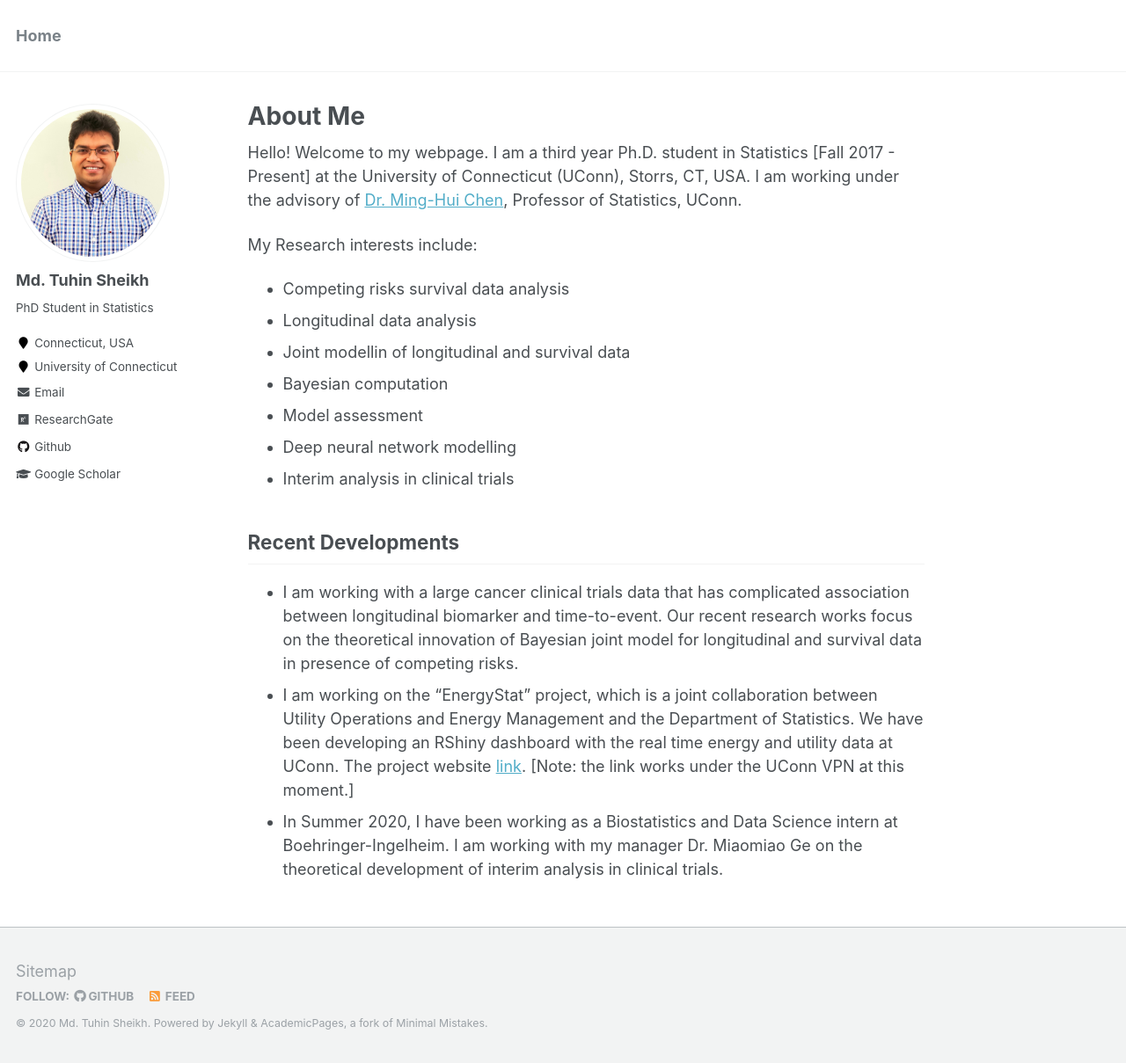
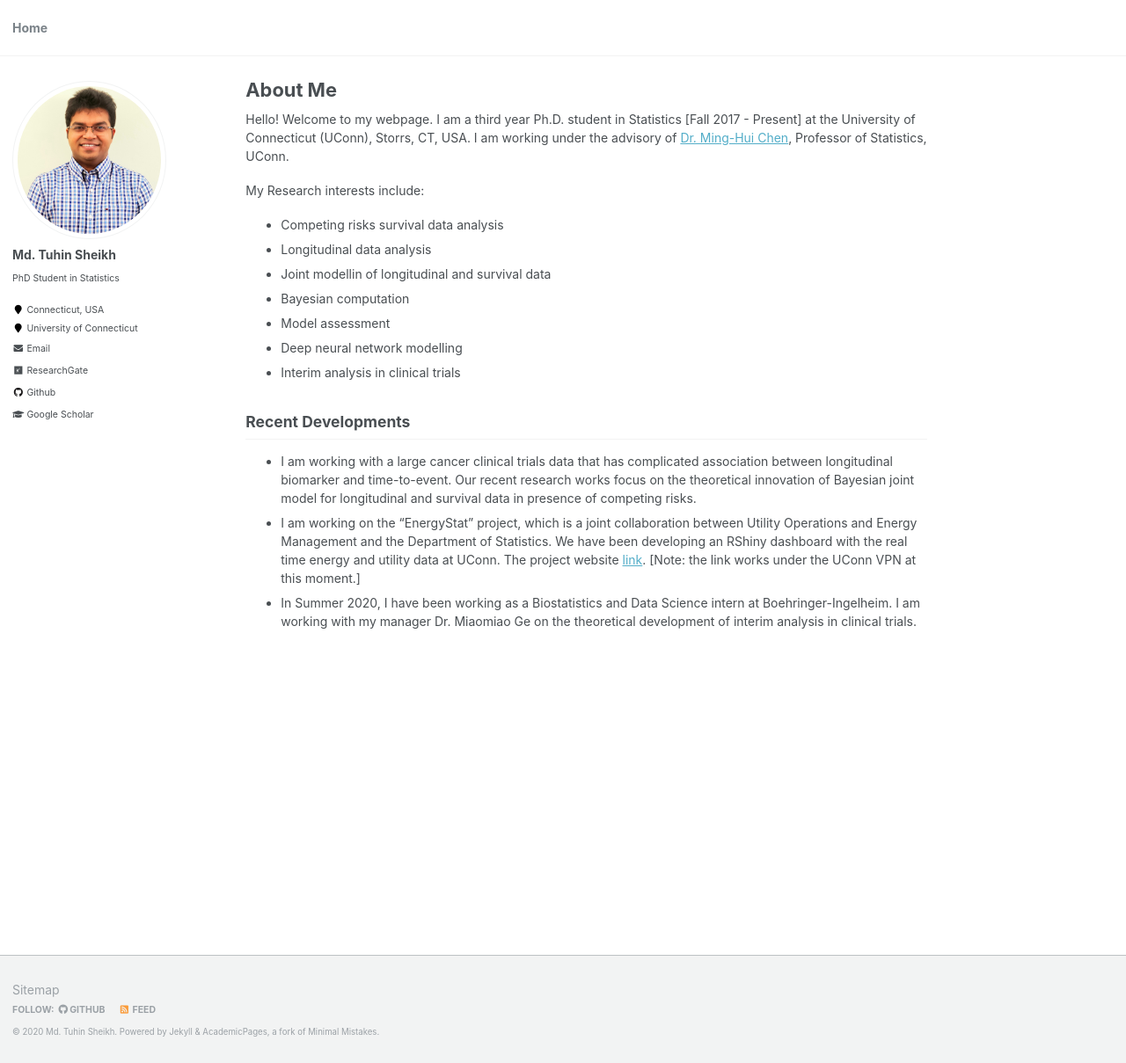
Before and after one commit to mdtuhinsheikh/mdtuhinsheikh.github.io, a Jekyll site: the page built from _pages/about.md, in a window 1280 px wide and 1209 px high. Shown: the whole window at 88% size. Built offline with Jekyll 4.4.1, drawn with Linux system fonts in a browser that asks for light colours.

Commit message:
changed font size

```diff
--- a/_sass/_reset.scss
+++ b/_sass/_reset.scss
@@ -8,22 +8,22 @@ html {
   /* apply a natural box layout model to all elements */
   box-sizing: border-box;
   background-color: $background-color;
-  font-size: 12px;
+  font-size: 8px;
 
   @include breakpoint($medium) {
-    font-size: 14px;
+    font-size: 10px;
   }
 
   @include breakpoint($large) {
-    font-size: 16px; // originally 20px
+    font-size: 12px; // originally 20px
   }
 
   @include breakpoint($x-large) {
-    font-size: 18px; // originally 22px
+    font-size: 14px; // originally 22px
   }
 
-  -webkit-text-size-adjust: 100%;
-  -ms-text-size-adjust: 100%;
+  -webkit-text-size-adjust: 80%;
+  -ms-text-size-adjust: 80%;
 }
 
 /* Remove margin */
```
